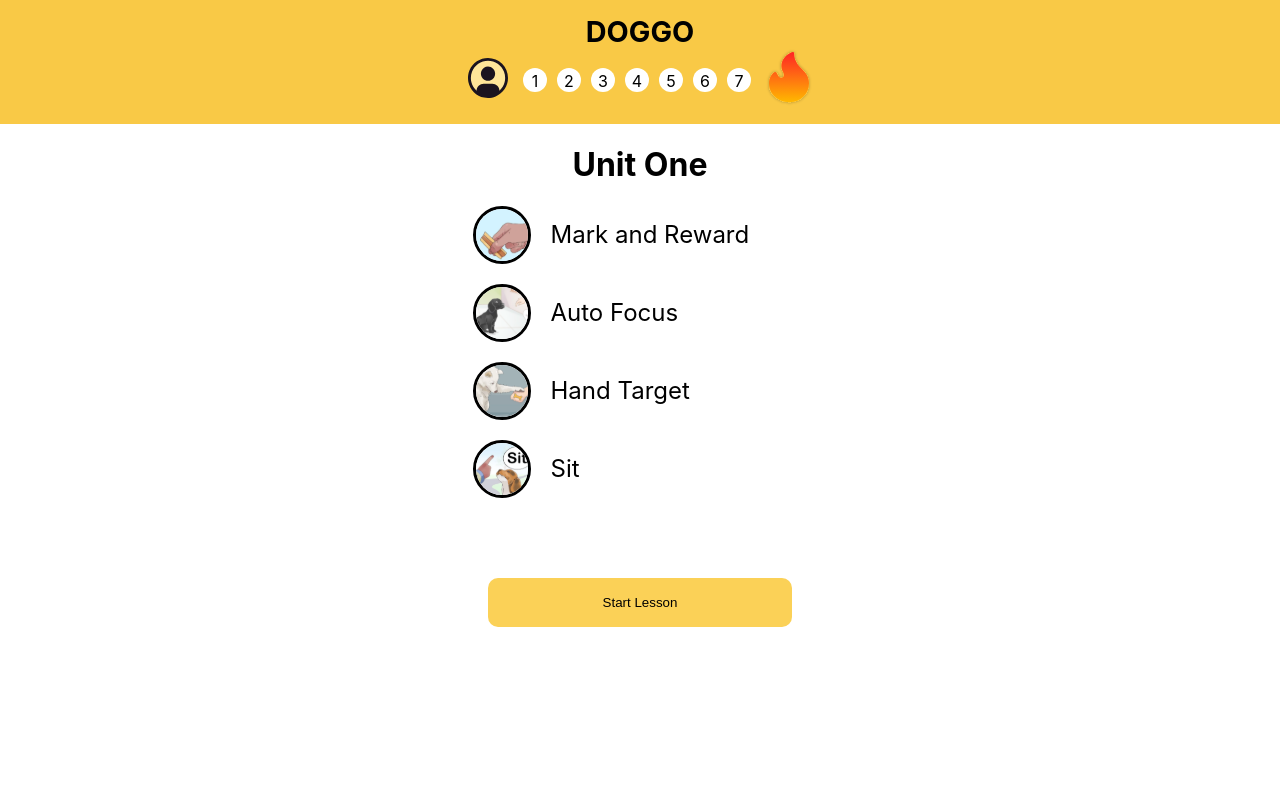
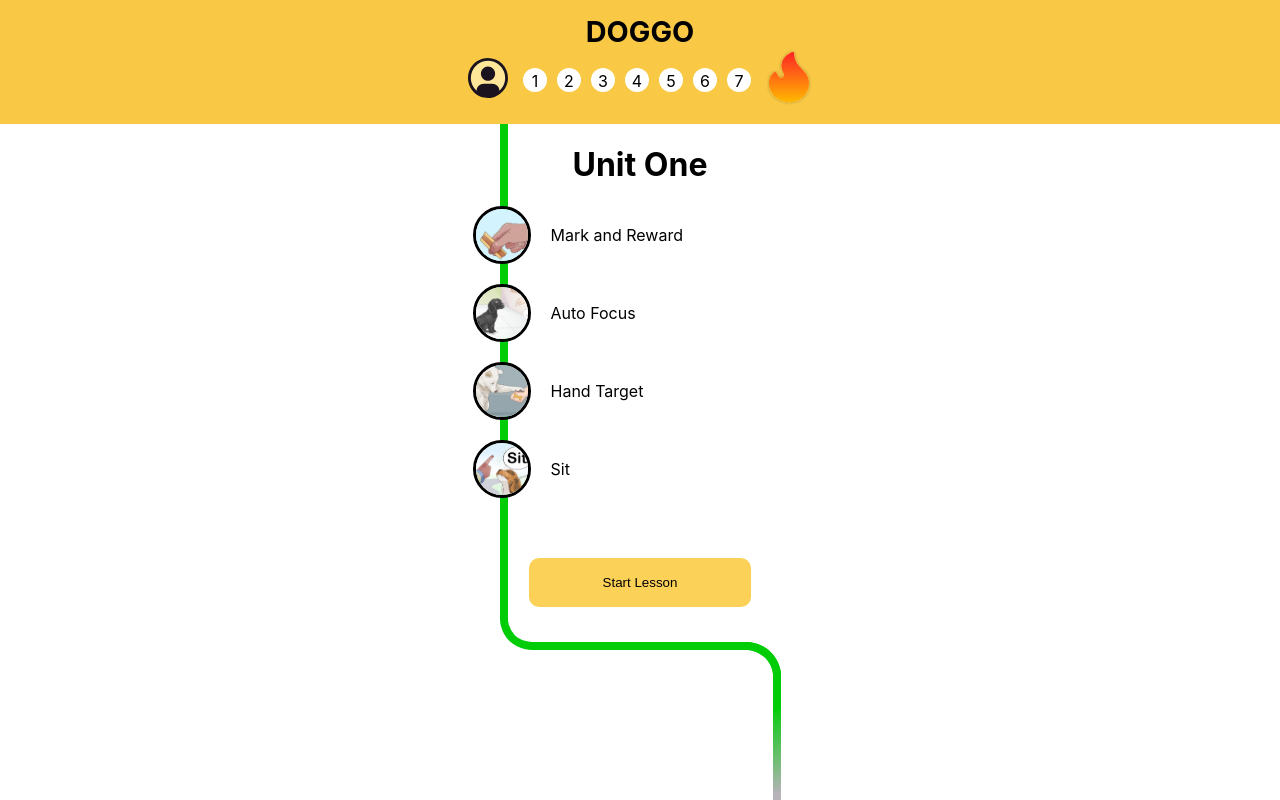
Before and after one commit to Sept-Hackathon-Team8/good-owner, a React (Create React App) app: page /home in a window 1280 px wide. Built offline with nearby package versions, Linux system fonts and the light colour scheme; no server answers; the HTML template or start-up script is replaced by a standard one.

Commit message:
style updates

```diff
--- a/src/components/next-buttons/MainNextButton.jsx
+++ b/src/components/next-buttons/MainNextButton.jsx
@@ -1,6 +1,6 @@
 import React from "react";
 
-const NextButton = (props) => {
+const MainNextButton = (props) => {
   return (
     <button className="main-next">
       Next
@@ -8,4 +8,4 @@ const NextButton = (props) => {
   );
 };
 
-export default NextButton;
+export default MainNextButton;
--- a/src/components/training/Training.jsx
+++ b/src/components/training/Training.jsx
@@ -49,7 +49,7 @@ const Training = (props) => {
         </div>
 
         <Link to="/task">
-          <button className="start-lesson next">Start Lesson</button>
+          <button className="start-lesson">Start Lesson</button>
         </Link>
 
       </div>
--- a/src/index.css
+++ b/src/index.css
@@ -63,12 +63,20 @@ code {
   padding: 3px;
   margin: 5px;
 }
-.next {
+.main-next {
   width: 304px;
   height: 49px;
   background-color: #FBD157;
   border-style: none;
   border-radius: 10px
+}
+.start-lesson {
+  width: 222px;
+  height: 49px;
+  background-color: #FBD157;
+  border-style: none;
+  border-radius: 10px;
+
 }
 .homepage-container, .task-page-container, .landing-page-container {
   height: 100vh;
@@ -76,13 +84,19 @@ code {
   flex-direction: column;
 
 }
+.homepage-container {
+  background-image: url(Images/Doggo_Journey\ _Line.svg);
+  background-repeat: no-repeat;
+  background-position: center top;
+}
 .training {
   display: flex;
   flex-direction: column;
   align-items: center;
+  /* background-image: url(Images/Doggo_Journey\ _Line.svg); */
 }
 .tasks {
-  margin-bottom: 60px;
+  margin-bottom: 40px;
   width: 375px;
 }
 
@@ -106,9 +120,12 @@ code {
   border-radius: 50%;
   margin-right: 20px
 }
-.task-text {
+.task-title {
   text-align: center;
   font-size: 24px;
   font-weight: 400;
 
 }
+.task-list {
+  width: 375px
+}
--- a/src/pages/task-page/Task.jsx
+++ b/src/pages/task-page/Task.jsx
@@ -1,7 +1,7 @@
 import React from 'react';
 import { Link } from 'react-router-dom';
 import HomeHeader from '../../components/headers/HomeHeader';
-import NextButton from '../../components/next-buttons/MainNextButton';
+import MainNextButton from '../../components/next-buttons/MainNextButton';
 import mark from '../../Images/mark.svg';
 import mark2 from '../../Images/mark2.svg'
 
@@ -15,7 +15,7 @@ const Task = props => {
           <div className="task-image">
             <img alt="mark and reward image" src={mark} />
           </div>
-          <div className="task-text">Mark and Reward</div>
+          <div className="task-title">Mark and Reward</div>
           {/* add exit buttion */}
           <div className="exit-button"></div>
         </div>
@@ -23,14 +23,14 @@ const Task = props => {
           <img alt="image" src={mark2}/>
         </div>
 
-        <ul>
+        <ul className="task-list">
           <li>Sit near your dog. Wait for him to look toward you, while holding a treat behind your back.</li>
           <li>When he makes eye contact or looks toward your face, mark and reward.</li>
           <li>Repeat the activity from a standing position.</li>
         </ul>
 
         <Link to="/feedback">
-          <NextButton />
+          <MainNextButton />
         </Link>
       </div>
     </div>
```
Also changed, not shown: src/Images/Doggo_Journey _Line.svg (added).
